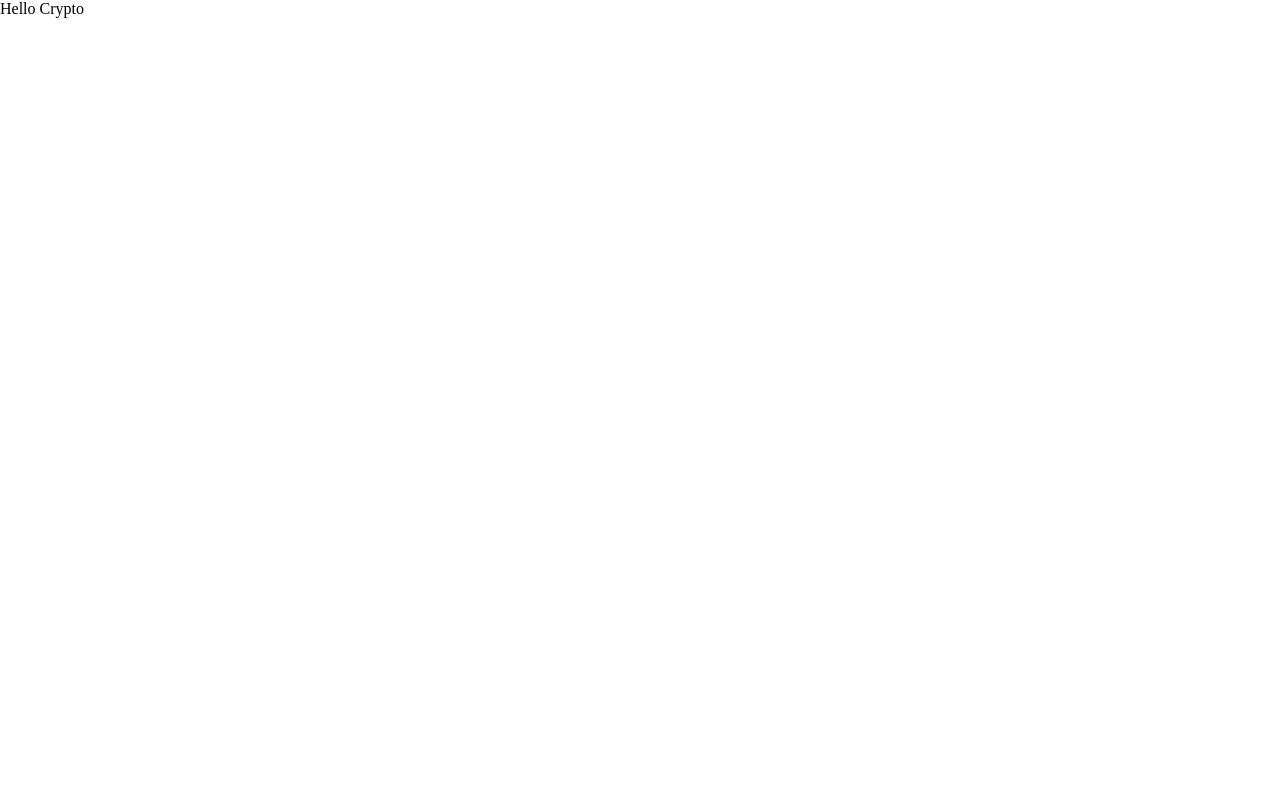
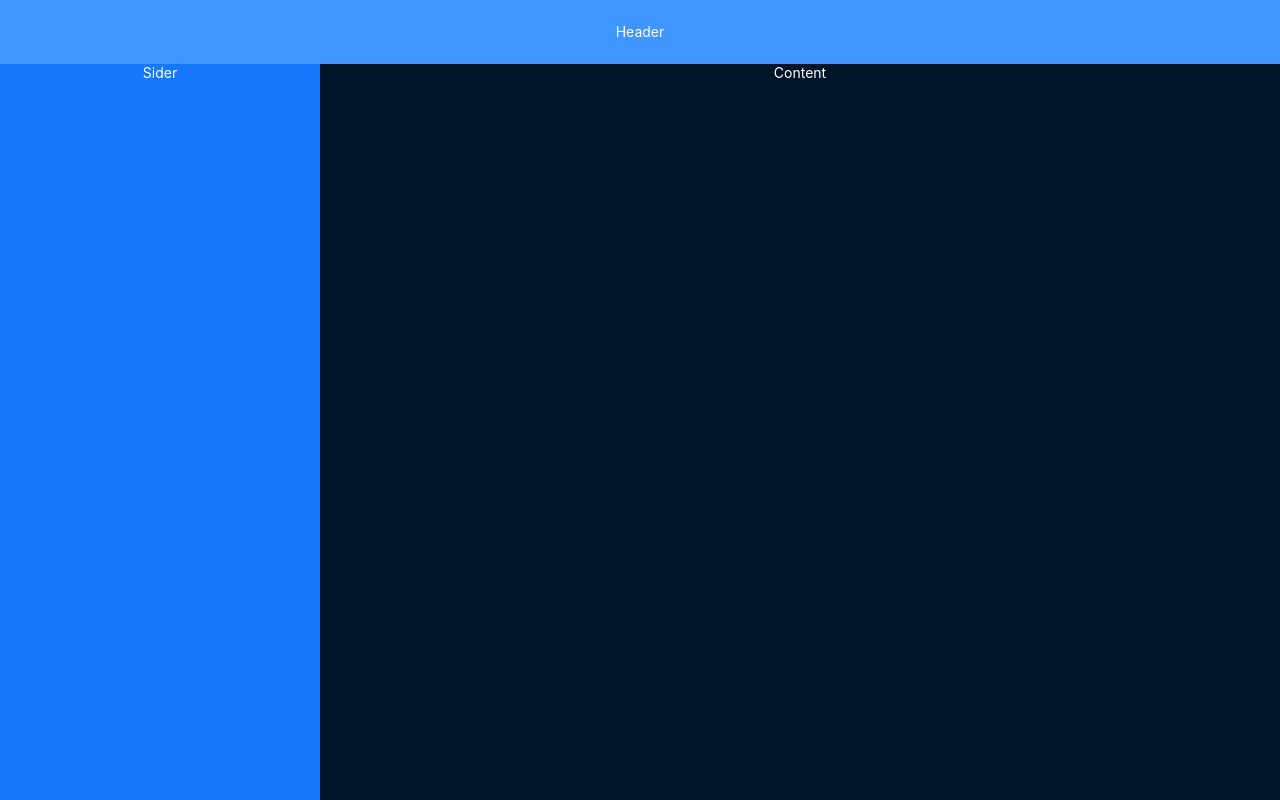
Before and after one commit to platitson/react-crypto-app, a React (Vite) app: page / in a window 1280 px wide. Built offline with nearby package versions, Linux system fonts and the light colour scheme.

Commit message:
init ant design + add layout

```diff
--- a/package.json
+++ b/package.json
@@ -10,6 +10,7 @@
     "preview": "vite preview"
   },
   "dependencies": {
+    "antd": "^5.21.6",
     "react": "^18.3.1",
     "react-dom": "^18.3.1"
   },
--- a/src/App.tsx
+++ b/src/App.tsx
@@ -1,5 +1,42 @@
+import React from "react";
+import { Layout } from "antd";
+
+const { Header, Sider, Content } = Layout;
+
+const headerStyle: React.CSSProperties = {
+  textAlign: "center",
+  color: "#fff",
+  height: 64,
+  paddingInline: 48,
+  lineHeight: "64px",
+  backgroundColor: "#4096ff",
+};
+
+const contentStyle: React.CSSProperties = {
+  textAlign: "center",
+  minHeight: "calc(100vh - 64px)",
+  color: "#fff",
+  backgroundColor: "#001529",
+};
+
+const siderStyle: React.CSSProperties = {
+  textAlign: "center",
+  color: "#fff",
+  backgroundColor: "#1677ff",
+};
+
 function App() {
-  return <>Hello Crypto</>;
+  return (
+    <Layout>
+      <Header style={headerStyle}>Header</Header>
+      <Layout>
+        <Sider width="25%" style={siderStyle}>
+          Sider
+        </Sider>
+        <Content style={contentStyle}>Content</Content>
+      </Layout>
+    </Layout>
+  );
 }
 
 export default App;
```
Also changed, not shown: 1 other file (tests, documents, lock files or other folders).
